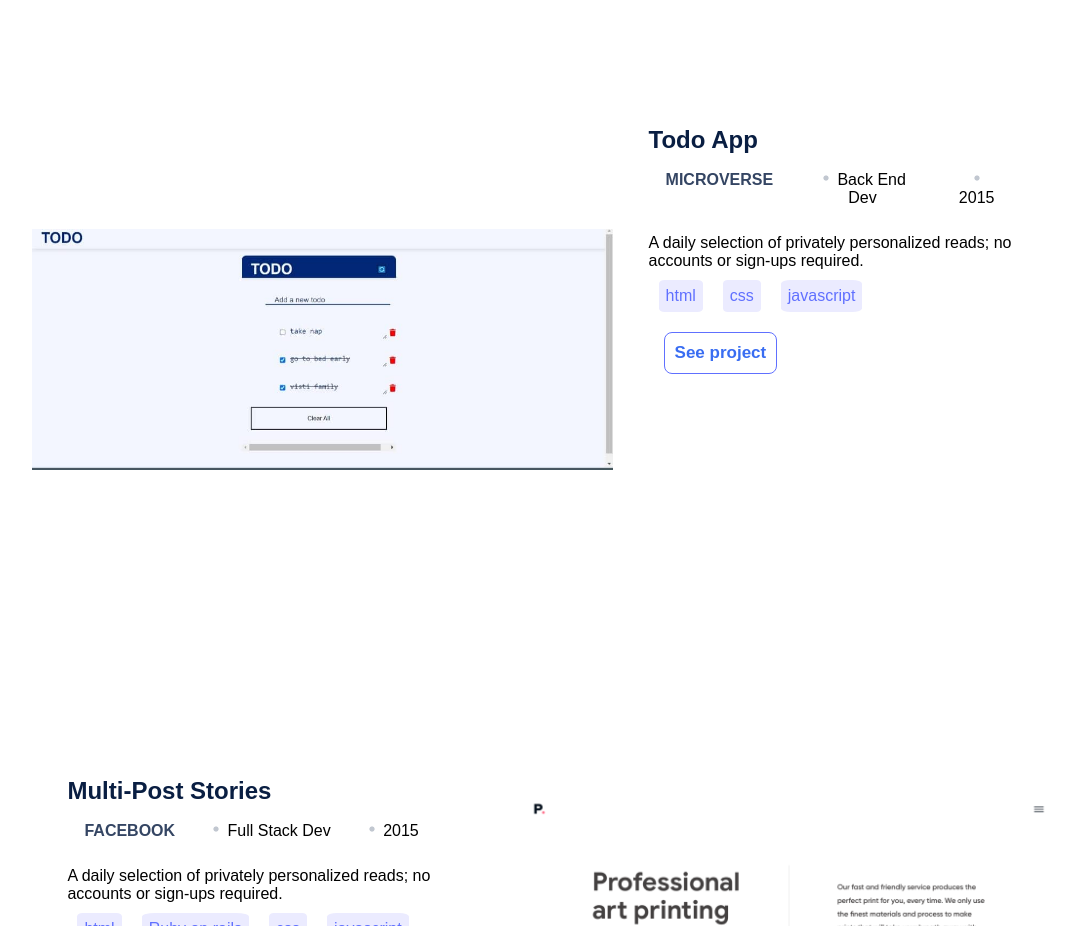
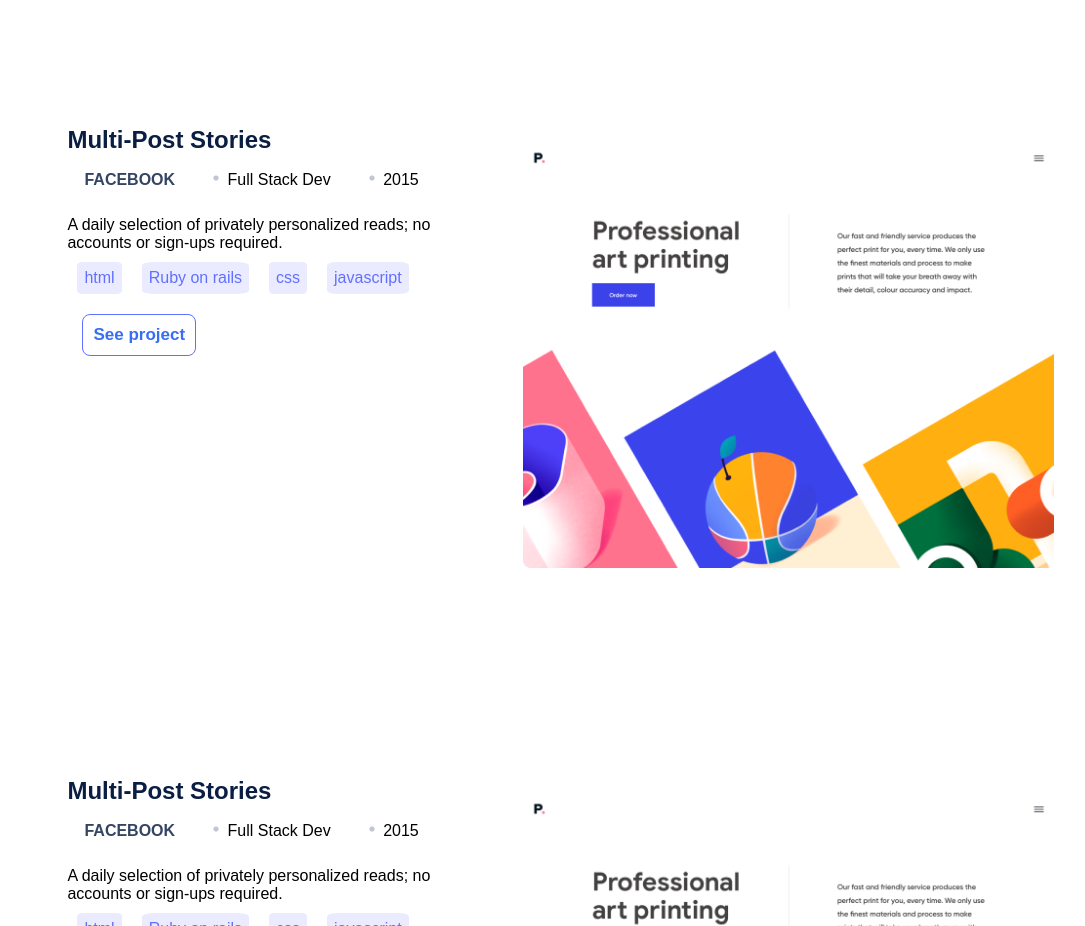
Before and after one commit to AbdifatahYasin1/Abdifatah-portfolio, a website: page index.html in a window 1280 px wide. Shown: the part 1100-2026 px from the top of the page, without its empty margins (97-1182 px from the left). Drawn offline with Linux system fonts and the light colour scheme; a web font is replaced by a local one.

Commit message:
Readme file updated

```diff
--- a/index.html
+++ b/index.html
@@ -66,21 +66,18 @@
 
   </section>
   <!-- Card  0ne section-->
-
   <section class="work-section">
     <div class="countainer">
       <div class="row">
-          <div class="col-1">
-              <img src="images/todoApp.jpeg" alt="">
-           </div>
+
            <div class="col-2">
-        <h2>Todo App</h2>
+            <h2>Multi-Post Stories</h2>
             <ul class="list-container-1">
-           <li class="canopy">Microverse</li>
+               <li class="canopy">Facebook</li>
 
               <li>
                 <img src="images/Counter.png" alt="" />
-            Back End Dev
+                Full Stack Dev
               </li>
 
               <li>
@@ -97,16 +94,21 @@
             <div class="list-container-2">
               <ul>
                 <li>html</li>
+              <li>Ruby on rails</li>
               <li>css</li>
               <li>javascript</li>
               </ul>
             </div>
-        <button data-name="btn-1" type="button" class="big-button">See project</button>
+            <button  data-name="btn-2" type="button" class="big-button">See project</button>
+           </div>
+           <div class="col-1">
+            <img src="images/Portfolio.png" alt="">
          </div>
 
       </div>
     </div>
       </section>
+
   <!-- Card two section-->
 
   <section class="work-section">
```
Also changed, not shown: App.js (line endings or trailing spaces), README.md. Lines whose indentation alone changed are shown as unchanged.
